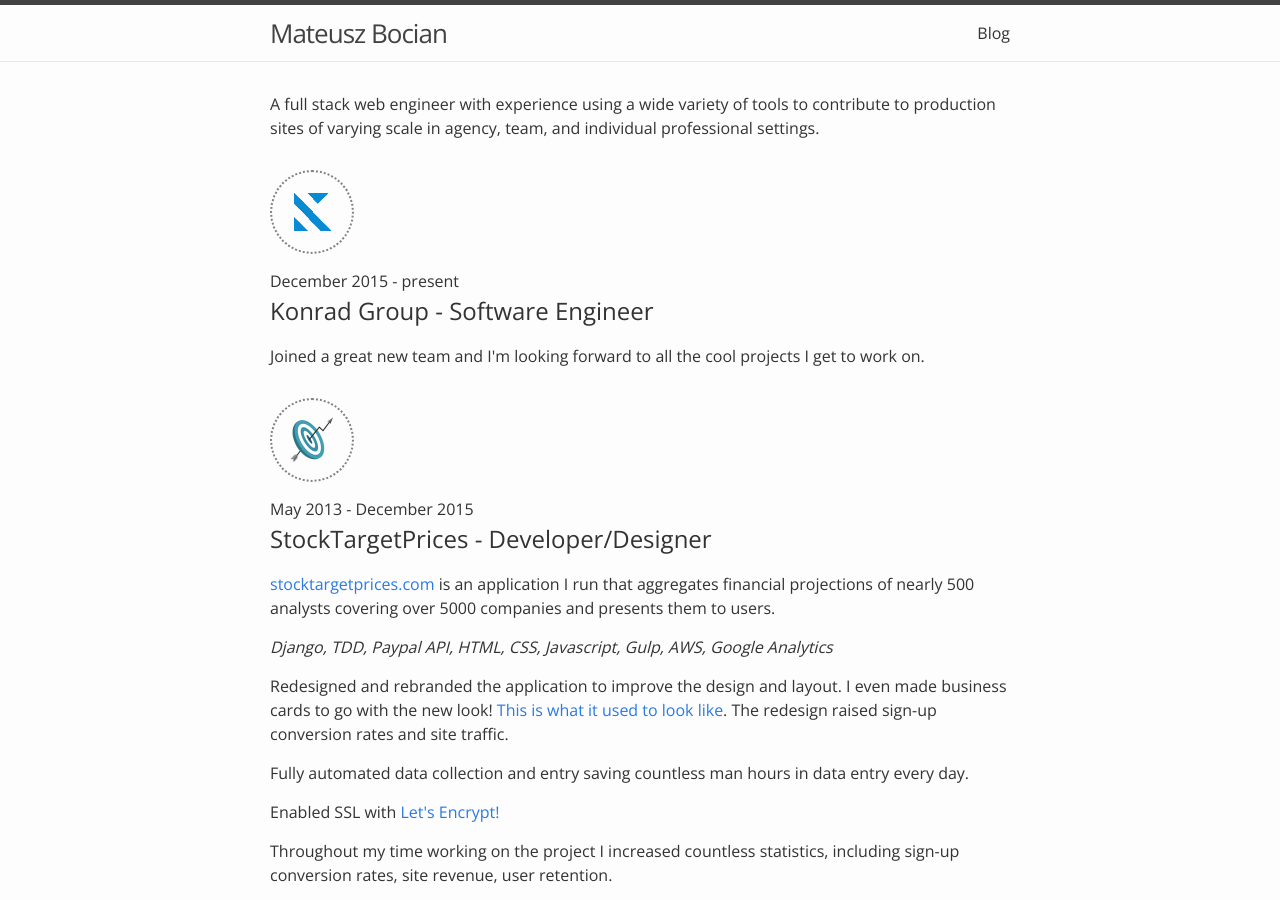
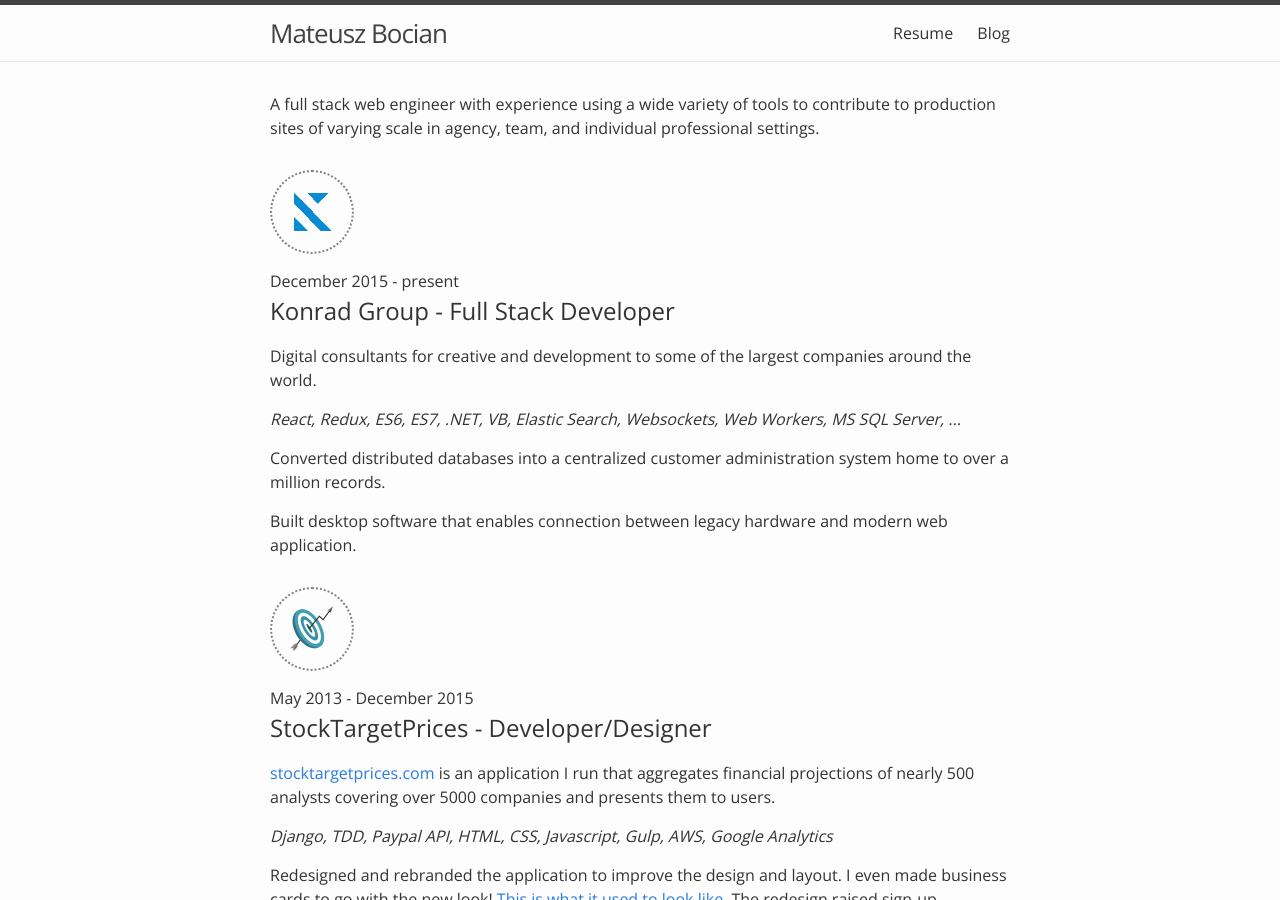
Before and after one commit to matty99/matty99.github.io, a Jekyll site: the page built from index.html, in a window 1280 px wide and 900 px high. Built offline with Jekyll 4.4.1, drawn with Linux system fonts in a browser that asks for light colours.

Commit message:
Adding resume link to header nav

```diff
--- a/index.html
+++ b/index.html
@@ -1,16 +1,20 @@
 ---
 layout: default
+title: Resume
+permalink: /
 ---
-<p>
-	A full stack web engineer with experience using a wide variety of tools to contribute to production sites of varying scale in agency, team, and individual professional settings.</p>
+<p>A full stack web engineer with experience using a wide variety of tools to contribute to production sites of varying scale in agency, team, and individual professional settings.</p>
 
 <figure class="company-logo">
 	<img src="{{ site.url }}/images/logos/konrad.png">
 </figure>
 
 <time>December 2015 - present</time>
-<h2>Konrad Group - Software Engineer</h2>
-<p>Joined a great new team and I'm looking forward to all the cool projects I get to work on.</p>
+<h2>Konrad Group - Full Stack Developer</h2>
+<p>Digital consultants for creative and development to some of the largest companies around the world.</p>
+<p><i>React, Redux, ES6, ES7, .NET, VB, Elastic Search, Websockets, Web Workers, MS SQL Server, ...</i></p>
+<p>Converted distributed databases into a centralized customer administration system home to over a million records.</p>
+<p>Built desktop software that enables connection between legacy hardware and modern web application.</p>
 
 <figure class="company-logo">
 	<img src="{{ site.url }}/images/logos/stp.png">
```
